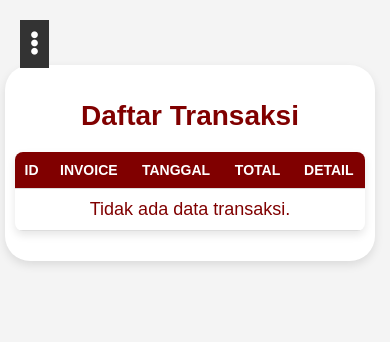
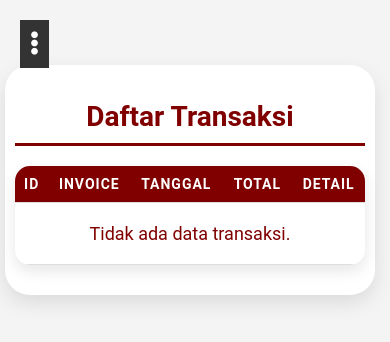
Before and after one commit to HelgaFaisa/Website_Kasir, a PHP site: page /percobaan/transaksi1.php in a window 390 px wide. Shown: the top 342 px of the page. Run offline with PHP 8.4, Linux system fonts and the light colour scheme; the visitor is signed in with stand-in values (Sample User, id 1); data that the repository does not hold is empty; some web fonts are replaced.

Commit message:
daftartransaksi

```diff
--- a/percobaan/transaksi1.php
+++ b/percobaan/transaksi1.php
@@ -35,7 +35,7 @@ try {
     /* Umum */
     /* Umum */
 body {
-    font-family: 'Arial', sans-serif;
+    font-family: 'Roboto', 'Arial', sans-serif;
     margin: 0;
     padding: 0;
     background-color: #f4f4f4;
@@ -50,7 +50,7 @@ body {
     padding: 40px;
     background-color: #fff;
     border-radius: 25px;
-    box-shadow: 0 4px 10px rgba(0, 0, 0, 0.1);
+    box-shadow: 0 8px 20px rgba(0, 0, 0, 0.1);
     max-width: 1100px;
     width: calc(100% - 270px); /* Mengurangi lebar konten agar ada jarak dengan sidebar */
     display: block;
@@ -61,34 +61,42 @@ body {
 
 /* Judul Halaman */
 h1 {
-    color: maroon;
+    color: #800000;
     text-align: center;
     font-size: 32px;
     margin-top: 25px;
+    border-bottom: 3px solid #800000;
+    padding-bottom: 10px;
 }
 
 /* Tabel */
 table {
     width: 100%;
     margin: 20px auto;
-    border-collapse: collapse;
+    border-collapse: separate;
+    border-spacing: 0;
     background-color: white;
-    box-shadow: 0 4px 8px rgba(0, 0, 0, 0.1);
-    border-radius: 8px;
+    box-shadow: 0 6px 15px rgba(0, 0, 0, 0.1);
+    border-radius: 15px;
     overflow: hidden;
-    box-sizing: border-box;
 }
 
+thead {
+    background-color: #800000;
+    color: white;
+}
+
+
 th, td {
-    padding: 12px;
+    padding: 15px;
     text-align: center;
     border-bottom: 1px solid #ddd;
 }
 
 th {
-    background-color: maroon;
-    color: white;
     text-transform: uppercase;
+    font-weight: bold;
+    letter-spacing: 1px;
 }
 
 tr:nth-child(even) {
@@ -96,29 +104,41 @@ tr:nth-child(even) {
 }
 
 tr:hover {
-    background-color: #ffe6e6;
+    background-color: #f1f1f1;
+    transition: background-color 0.3s ease;
 }
 
 /* Tombol Detail */
 .btn-detail {
-    background-color: maroon;
+    background-color: #800000;
     color: white;
     border: none;
-    padding: 8px 16px;
+    padding: 10px 15px;
     cursor: pointer;
     font-weight: bold;
-    border-radius: 4px;
-    transition: background-color 0.3s ease;
+    border-radius: 20px;
+    transition: all 0.3s ease;
+    display: flex;
+    align-items: center;
+    justify-content: center;
+    margin: 0 auto;
+    gap: 8px;
 }
 
 .btn-detail:hover {
-    background-color: darkred;
+    background-color: #600000;
+    transform: scale(1.05);
+}
+
+.btn-detail i {
+    margin-right: 5px;
 }
 
 .no-data {
     text-align: center;
-    color: maroon;
+    color: #800000;
     font-size: 18px;
+    padding: 20px;
 }
 
 /* Responsif untuk layar kecil */
@@ -143,7 +163,8 @@ tr:hover {
     }
 
     th, td {
-        font-size: 14px; /* Ukuran font untuk perangkat kecil */
+        padding: 10px;
+        font-size: 14px;
     }
 
     .btn-detail {
@@ -188,7 +209,11 @@ tr:hover {
                         <td><?= htmlspecialchars($row['invoice']); ?></td>
                         <td><?= htmlspecialchars($row['tanggal_input']); ?></td>
                         <td><?= htmlspecialchars($row['total']); ?></td>
-                        <td><button class="btn-detail" onclick="window.location.href='detail_transaksi.php?id=<?= htmlspecialchars($row['id_penjualan']); ?>'">Lihat Detail</button></td>
+                        <td>
+    <button class="btn-detail" onclick="window.location.href='detail_transaksi.php?id=<?= htmlspecialchars($row['id_penjualan']); ?>'">
+        <i class="fas fa-eye"></i> Lihat Detail
+    </button>
+</td>
                     </tr>
                     <?php endforeach; ?>
                 <?php else: ?>
```
